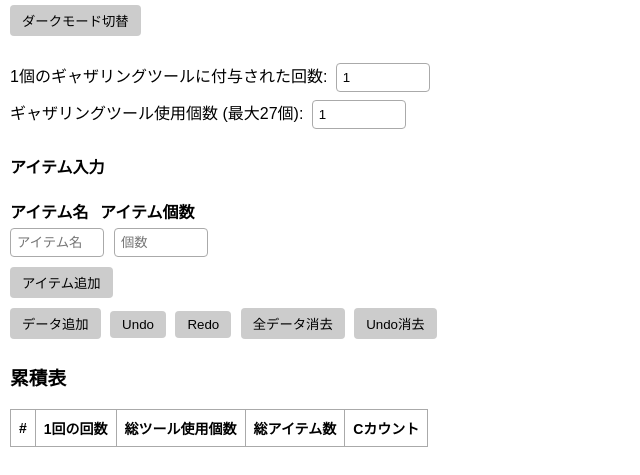
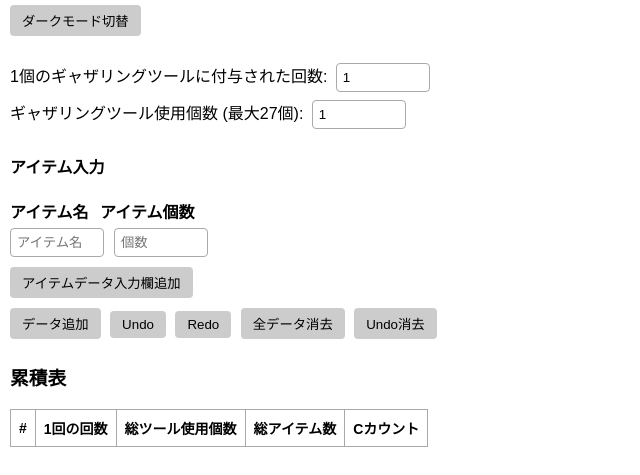
Before and after one commit to remusinonokayu-crypto/da3-calc, a plain HTML site: page gathering.html in a window 1280 px wide. Shown: the part 75-550 px from the top of the page, without its empty margins (0-640 px from the left). Drawn offline with Linux system fonts and the light colour scheme.

Commit message:
Update gathering.html

```diff
--- a/gathering.html
+++ b/gathering.html
@@ -140,7 +140,7 @@ body.dark .itemRow button:hover {
     <input type="number" placeholder="個数" class="itemCount" min="0">
   </div>
 </div>
-<button onclick="addItemRow()">アイテム追加</button><br>
+<button onclick="addItemRow()">アイテムデータ入力欄追加</button><br>
 
 <button onclick="addData()">データ追加</button>
 <button onclick="undoData()">Undo</button>
```
